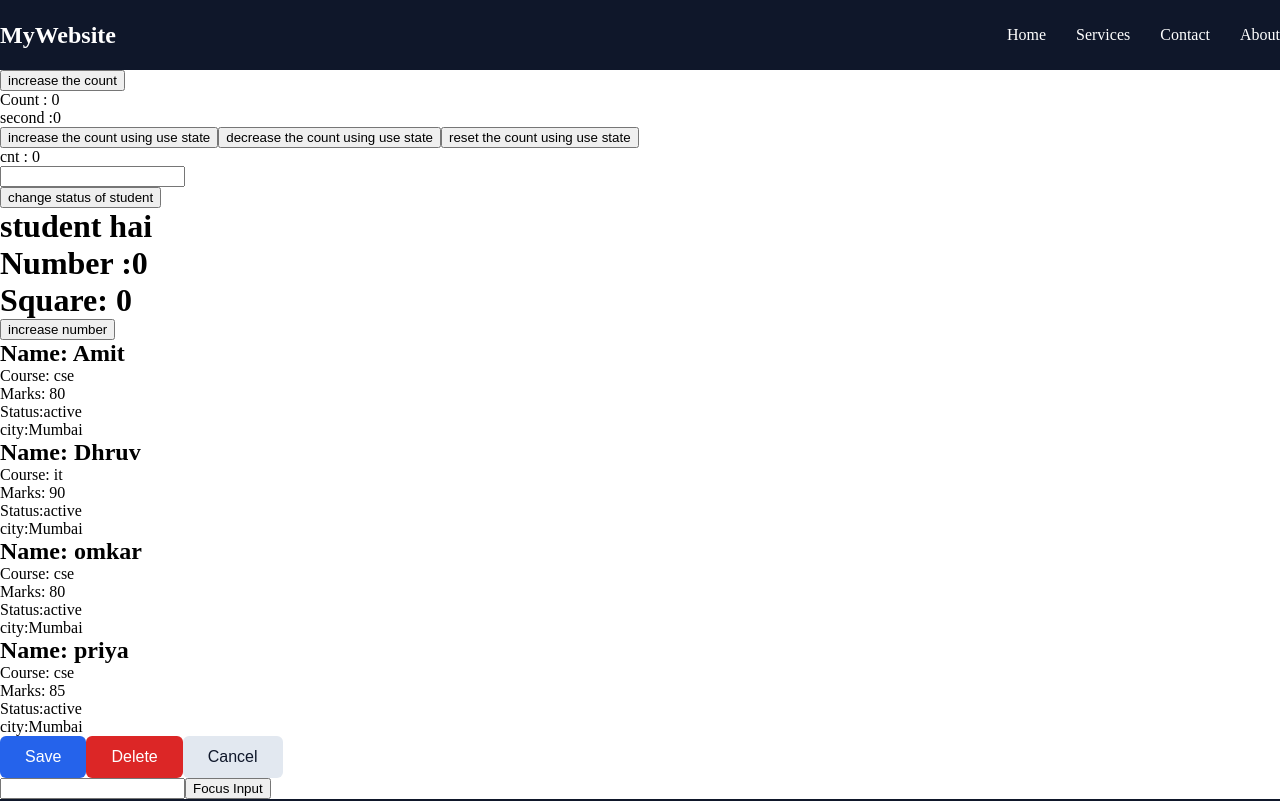
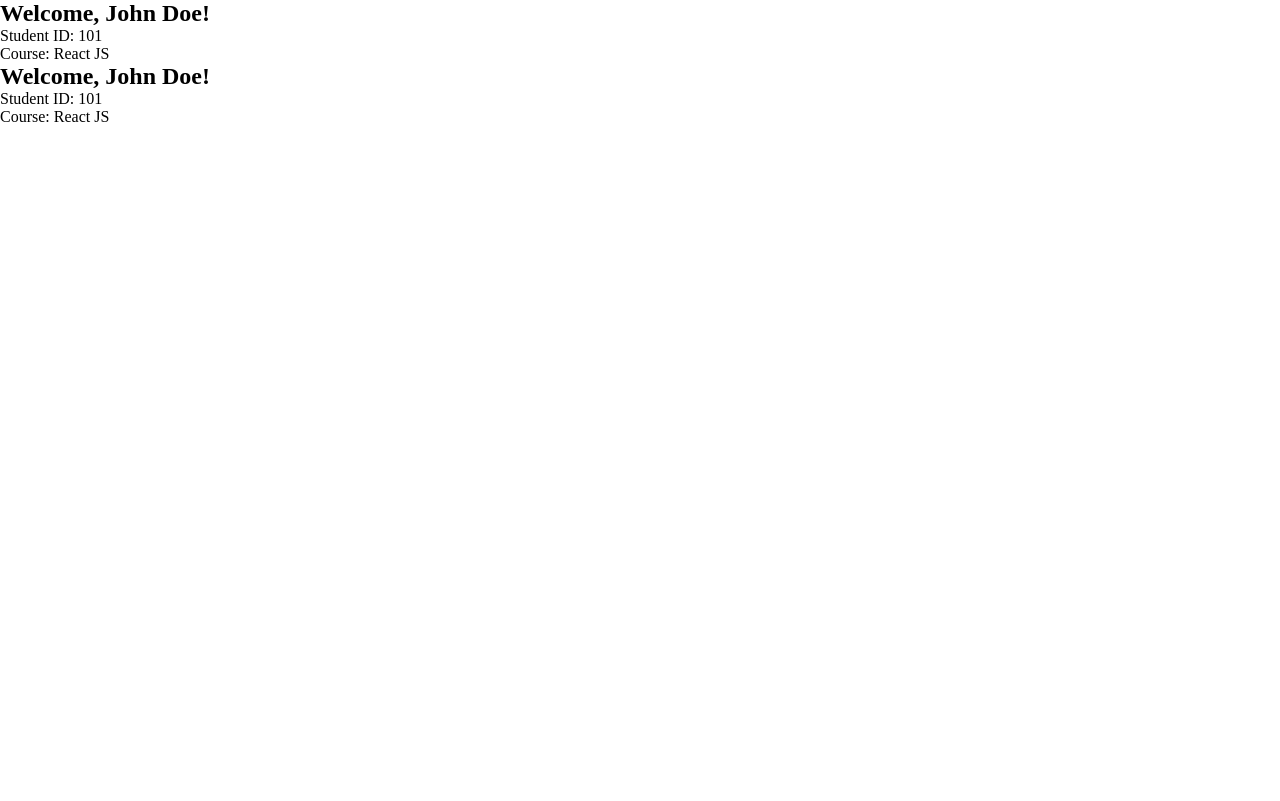
Before and after one commit to golu380/react12, a React (Vite) app: page / in a window 1280 px wide. Shown: the top 801 px of the page. Built offline with nearby package versions, Linux system fonts and the light colour scheme.

Commit message:
adding contextapi and provider

```diff
--- a/src/App.jsx
+++ b/src/App.jsx
@@ -11,6 +11,9 @@ import StudentCard from './components/StudentCars'
 import Footer  from './components/Footer/Footer'
 import UseMemoDemo from './components/UseMemoDemo'
 import Button from './components/Button/Button'
+import UserProvider from './components/UserProvider'
+import WelcomePage from './components/WelcomePage'
+import Dashboard from './components/Dashboard'
 function App() {
 const handlesave= ()=>{
 alert("hello from save button")
@@ -81,9 +84,13 @@ console.log(seconds)
 
   return (
     <>
+    <UserProvider>
+      <WelcomePage/>
+      <Dashboard/>
+    </UserProvider>
 
 
-  <Navbar name = "dhruv" />
+  {/* <Navbar name = "dhruv" />
   <button onClick={increaseCount}> increase the count</button>
     <div>Count : {count}</div>
     <div>second :{seconds}</div>
@@ -101,6 +108,8 @@ console.log(seconds)
     {isStudent ? (<h1>student hai</h1>):(<h1>pta nhi</h1>)}
     <UseMemoDemo />
 
+
+
   <StudentCard name="Amit" course = "cse" marks= {80} active="active" city="Mumbai"/>
   <StudentCard name="Dhruv" course = "it" marks= {90} active="active" city="Mumbai"/>
   <StudentCard name="omkar" course = "cse" marks= {80} active="active" city="Mumbai"/>
@@ -115,7 +124,11 @@ console.log(seconds)
     Cancel
   </Button>
 
-  <div>
+
+   */}
+
+
+  {/* <div>
 
       <input
         ref={inputRef}
@@ -129,7 +142,7 @@ console.log(seconds)
     </div>
 
   <Footer/>
-
+      */}
     </>
   )
 }
--- /dev/null
+++ b/src/components/Dashboard.jsx
@@ -0,0 +1,25 @@
+import { UserContext } from "./UserProvider";
+import { useContext } from "react";
+
+
+function Dashboard(){
+
+    const user = useContext(UserContext);
+    console.log(user)
+
+    if(user === null){
+        return <p>User not found!</p>
+    }
+
+    return (
+    <section className="card">
+<h2>Welcome, {user.name}!</h2>
+<p>Student ID: {user.id}</p>
+<p>Course: {user.course}</p>
+</section>
+    )
+
+
+}
+
+export default Dashboard;
--- /dev/null
+++ b/src/components/UserProvider.jsx
@@ -0,0 +1,23 @@
+import { createContext } from "react";
+
+
+export const UserContext = createContext(null);
+
+const user = {
+name: "John Doe",
+id: 101,
+course: "React JS",
+};
+
+
+function UserProvider({children}){
+
+    return (
+          <UserContext.Provider value={user}>
+        {children}
+    </UserContext.Provider>
+    )
+
+}
+
+export default UserProvider;
--- /dev/null
+++ b/src/components/WelcomePage.jsx
@@ -0,0 +1,25 @@
+import { UserContext } from "./UserProvider";
+import { useContext } from "react";
+
+
+function WelcomePage(){
+
+    const user = useContext(UserContext);
+    console.log(user)
+
+    if(user === null){
+        return <p>User not found!</p>
+    }
+
+    return (
+    <section className="card">
+<h2>Welcome, {user.name}!</h2>
+<p>Student ID: {user.id}</p>
+<p>Course: {user.course}</p>
+</section>
+    )
+
+
+}
+
+export default WelcomePage;
```
